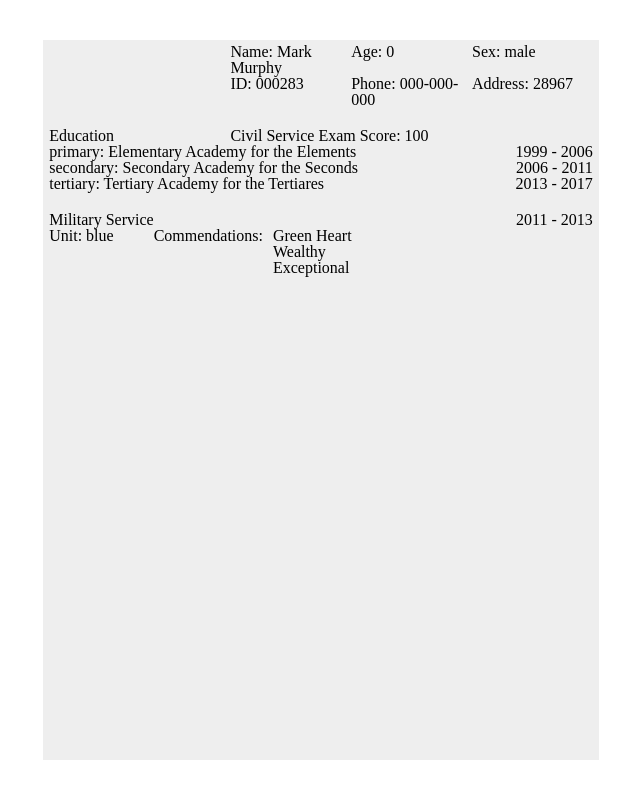
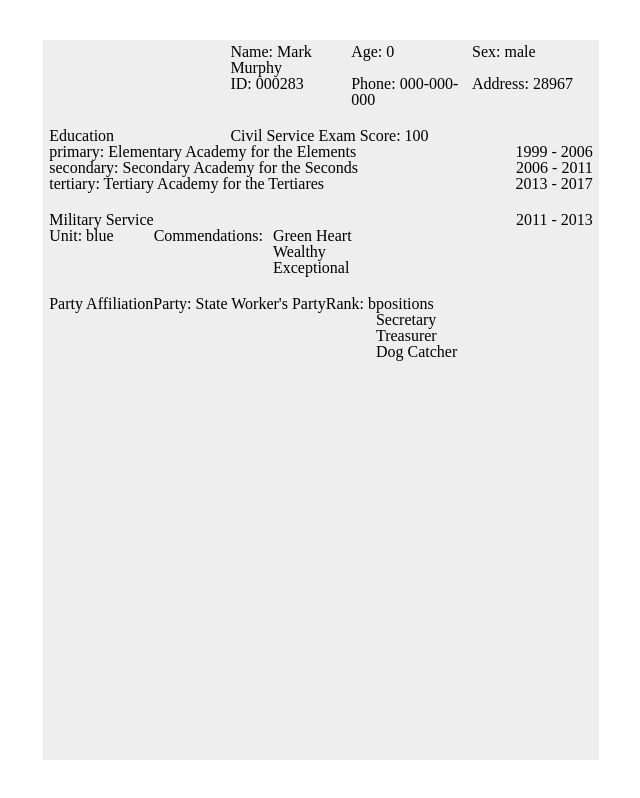
Before and after one commit to boathouse2112/cv_project, a React (Create React App) app: page / in a window 1280 px wide. Shown: the whole page, without its empty margins (319-959 px from the left). Built offline with nearby package versions, Linux system fonts and the light colour scheme.

Commit message:
Add PartyAffiliation component

```diff
--- a/src/App.tsx
+++ b/src/App.tsx
@@ -2,6 +2,7 @@ import React, { Component } from 'react';
 import './App.css';
 import { EducationData } from './components/Education';
 import { MilitaryServiceData } from './components/MilitaryService';
+import { PartyAffiliationData } from './components/PartyAffiliation';
 import { PersonalInformationData } from './components/PersonalInformation';
 import Resume from './components/Resume';
 
@@ -9,6 +10,7 @@ interface AppState {
   personalInformation: PersonalInformationData;
   education: EducationData;
   militaryService: MilitaryServiceData;
+  partyAffiliation: PartyAffiliationData;
 }
 
 const initialState: AppState = {
@@ -47,6 +49,11 @@ const initialState: AppState = {
     unit: 'blue',
     commendations: ['Green Heart', 'Wealthy', 'Exceptional'],
   },
+  partyAffiliation: {
+    partyName: "State Worker's Party",
+    rank: 'b',
+    positions: ['Secretary', 'Treasurer', 'Dog Catcher'],
+  },
 };
 
 class App extends Component<{}, AppState> {
--- a/src/components/MilitaryService.tsx
+++ b/src/components/MilitaryService.tsx
@@ -5,7 +5,7 @@ interface MilitaryServiceData {
   startYear: number;
   endYear: number;
   unit: string;
-  commendations: string[]; // Max 3 commendations
+  commendations?: string[]; // Max 3 commendations
 }
 
 class MilitaryService extends Component<MilitaryServiceData, {}> {
@@ -20,9 +20,9 @@ class MilitaryService extends Component<MilitaryServiceData, {}> {
         <div className="commendations-container">
           <div>Commendations: </div>
           <div className="commendations">
-            <div>{this.props.commendations[0] ?? ''}</div>
-            <div>{this.props.commendations[1] ?? ''}</div>
-            <div>{this.props.commendations[2] ?? ''}</div>
+            <div>{this.props.commendations?.[0] ?? ''}</div>
+            <div>{this.props.commendations?.[1] ?? ''}</div>
+            <div>{this.props.commendations?.[2] ?? ''}</div>
           </div>
         </div>
       </div>
--- /dev/null
+++ b/src/components/PartyAffiliation.css
@@ -0,0 +1,4 @@
+.party-affiliation {
+  display: flex;
+  flex-direction: row;
+}
--- /dev/null
+++ b/src/components/PartyAffiliation.tsx
@@ -0,0 +1,34 @@
+import { Component } from 'react';
+import './PartyAffiliation.css';
+
+type PartyName = "State Worker's Party";
+type PartyRank = 'a' | 'b' | 'c';
+
+interface PartyAffiliationData {
+  partyName?: PartyName;
+  rank?: PartyRank;
+  positions?: string[]; // Max 3 positions
+}
+
+class PartyAffiliation extends Component<PartyAffiliationData, {}> {
+  render() {
+    return (
+      <div className="party-affiliation">
+        <div>Party Affiliation</div>
+        <div>Party: {this.props.partyName ?? 'None'}</div>
+        <div>Rank: {this.props.rank ?? 'None'}</div>
+        <div className="positions-container">
+          <div>positions</div>
+          <div className="positions">
+            <div>{this.props.positions?.[0] ?? ''}</div>
+            <div>{this.props.positions?.[1] ?? ''}</div>
+            <div>{this.props.positions?.[2] ?? ''}</div>
+          </div>
+        </div>
+      </div>
+    );
+  }
+}
+
+export type { PartyAffiliationData };
+export default PartyAffiliation;
--- a/src/components/Resume.css
+++ b/src/components/Resume.css
@@ -10,7 +10,8 @@
   grid-template-areas:
     'none personal-information'
     'education education'
-    'military-service military-service';
+    'military-service military-service'
+    'party-affiliation party-affiliation';
   row-gap: 20px;
 }
 
@@ -25,3 +26,7 @@
 .military-service {
   grid-area: military-service;
 }
+
+.party-affiliation {
+  grid-area: party-affiliation;
+}
--- a/src/components/Resume.tsx
+++ b/src/components/Resume.tsx
@@ -2,6 +2,7 @@ import { Component } from 'react';
 import { AppState } from '../App';
 import Education from './Education';
 import MilitaryService from './MilitaryService';
+import PartyAffiliation from './PartyAffiliation';
 import PersonalInformation from './PersonalInformation';
 import './Resume.css';
 
@@ -14,6 +15,7 @@ class Resume extends Component<AppState, {}> {
         ></PersonalInformation>
         <Education {...this.props.education}></Education>
         <MilitaryService {...this.props.militaryService}></MilitaryService>
+        <PartyAffiliation {...this.props.partyAffiliation}></PartyAffiliation>
       </div>
     );
   }
```
